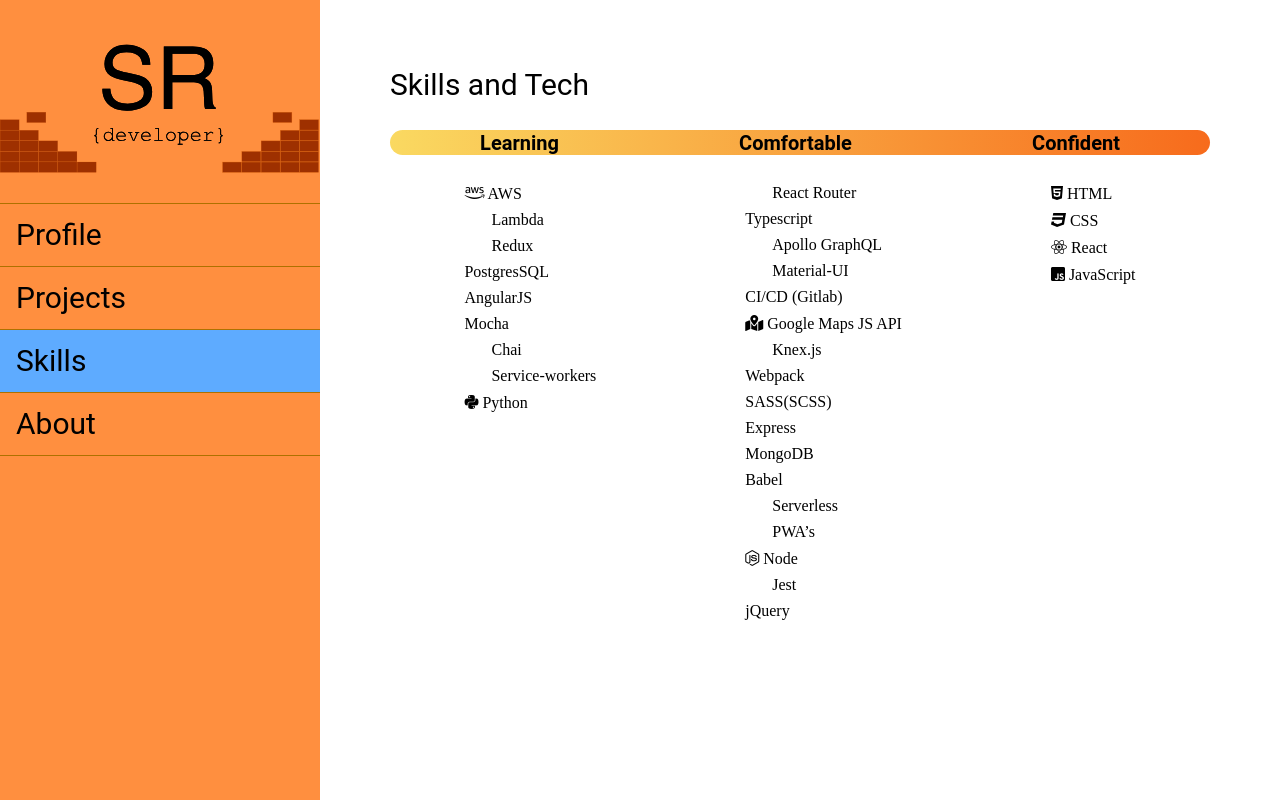
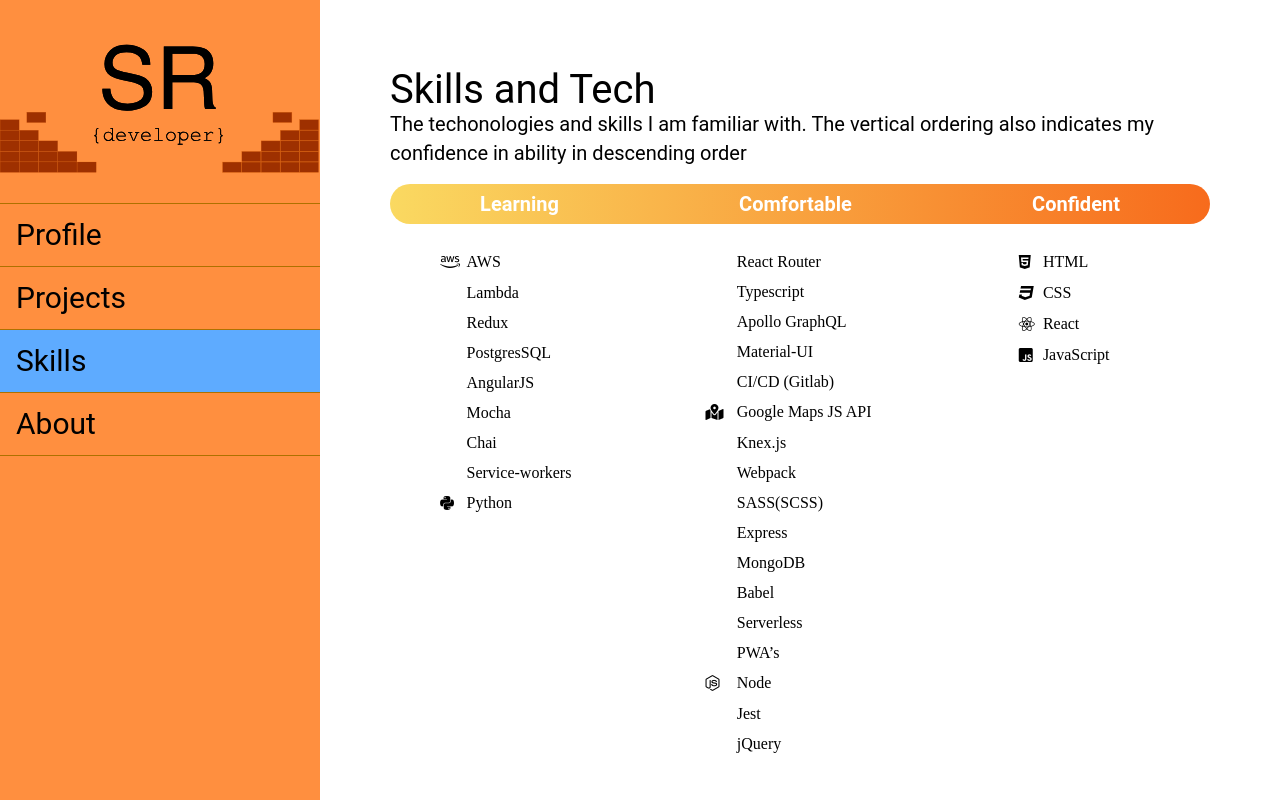
Before and after one commit to Rennzie/portfolio_v2, a React (Create React App) app: page / in a window 1280 px wide. Built offline with nearby package versions, Linux system fonts and the light colour scheme; some icons are missing.

Commit message:
complete: SkillsBar

```diff
--- a/src/components/SkillsBar.tsx
+++ b/src/components/SkillsBar.tsx
@@ -2,9 +2,9 @@
 import { createUseStyles, useTheme } from 'react-jss';
 import { Theme } from '..';
 
-const useStyles = createUseStyles({
-  skillsAndTech: {
-    // gridRowStart: 'span 2'
+const useStyles = createUseStyles((theme: Theme) => ({
+  blurb: {
+    ...theme.typography.body
   },
   skillThermometer: {
     display: 'flex',
@@ -12,39 +12,52 @@
     justifyContent: 'space-around'
   },
   thermometer: {
-    height: 25,
-    width: '100%',
-    background: 'linear-gradient(90deg, rgba(250,217,97,1) 0%, rgba(247,107,28,1) 100%)',
-    borderRadius: 12.5,
     display: 'flex',
     flexDirection: 'row-reverse',
-    // flexDirection: 'column',
     justifyContent: 'space-around',
     alignItems: 'center',
-    marginTop: 30,
-    marginBottom: 30
+    height: 40,
+    width: '100%',
+    marginBottom: '30px',
+    background: 'linear-gradient(90deg, rgba(250,217,97,1) 0%, rgba(247,107,28,1) 100%)',
+    borderRadius: 20
   },
   thermoText: {
     fontFamily: 'Roboto',
     fontSize: 20,
-    fontWeight: 'bold'
+    fontWeight: 'bold',
+    color: 'white'
     // transform: 'rotate(-90deg) '
   },
   skills: {
-    // height: ,
     width: '100%',
     display: 'flex',
     flexDirection: 'row-reverse',
-
     justifyContent: 'space-around',
     alignItems: 'flex-start'
   },
+  skillSet: {
+    display: 'flex',
+    flexGrow: 1,
+    flexDirection: 'column'
+  },
   skill: {
+    display: 'flex',
+    width: '100%',
+    justifyContent: 'flex-start',
+    paddingBottom: 14,
+    paddingLeft: 50
+    // alignItems: 'f'
+  },
+  skillIcon: {
+    width: '10%',
+    alignSelf: 'flex-end'
+  },
+  skillText: {
     fontFamily: 'Roboto Mono',
-    paddingBottom: '10px',
     fontWeight: 'light'
   }
-});
+}));
 
 type Skill = { icon: string; name: string };
 
@@ -90,23 +103,31 @@
 export default function SkillsBar() {
   //@ts-ignore
   const theme: Theme = useTheme();
-  const classes = useStyles({ theme });
+  const classes: any = useStyles({ theme });
   return (
     <section className={classes.skillsAndTech}>
-      <h2 style={{ ...theme.typography.headerSecondary } as CSSProperties}>Skills and Tech</h2>
+      <h2 style={{ ...theme.typography.headerPrimary } as CSSProperties}>Skills and Tech</h2>
+      <p className={classes.blurb}>
+        The techonologies and skills I am familiar with. The vertical ordering also indicates my
+        confidence in ability in descending order
+      </p>
       <div className={classes.skillThermometer}>
         <div className={classes.thermometer}>
           <h6 className={classes.thermoText}>Confident</h6>
           <h6 className={classes.thermoText}>Comfortable</h6>
           <h6 className={classes.thermoText}>Learning</h6>
         </div>
+
         <div className={classes.skills}>
           {skills.map(skillSet => (
-            <div>
+            <div className={classes.skillSet}>
               {skillSet.map(skill => (
-                <p className={classes.skill} style={{ paddingLeft: skill.icon ? 0 : 27 }}>
-                  <i className={skill.icon} /> {skill.name}
-                </p>
+                <div className={classes.skill}>
+                  <div className={classes.skillIcon}>
+                    <i className={skill.icon} />
+                  </div>
+                  <p className={classes.skillText}>{skill.name}</p>
+                </div>
               ))}
             </div>
           ))}
@@ -115,3 +136,4 @@
     </section>
   );
 }
+//
--- a/src/index.tsx
+++ b/src/index.tsx
@@ -29,6 +29,7 @@
   palette: { primary: Color; secondary: Color };
   typography: {
     body: Type;
+    headerPrimary: Type;
     headerSecondary: Type;
     headerTertiary: Type;
     caption: Type;
@@ -56,6 +57,11 @@
       fontSize: 20,
       lineHeight: '1.8rem',
       paddingBottom: 16
+    },
+    headerPrimary: {
+      fontFamily: 'Roboto',
+      fontSize: 40
+      // fontWeight: 'bold'
     },
     headerSecondary: {
       fontFamily: 'Roboto',
```
